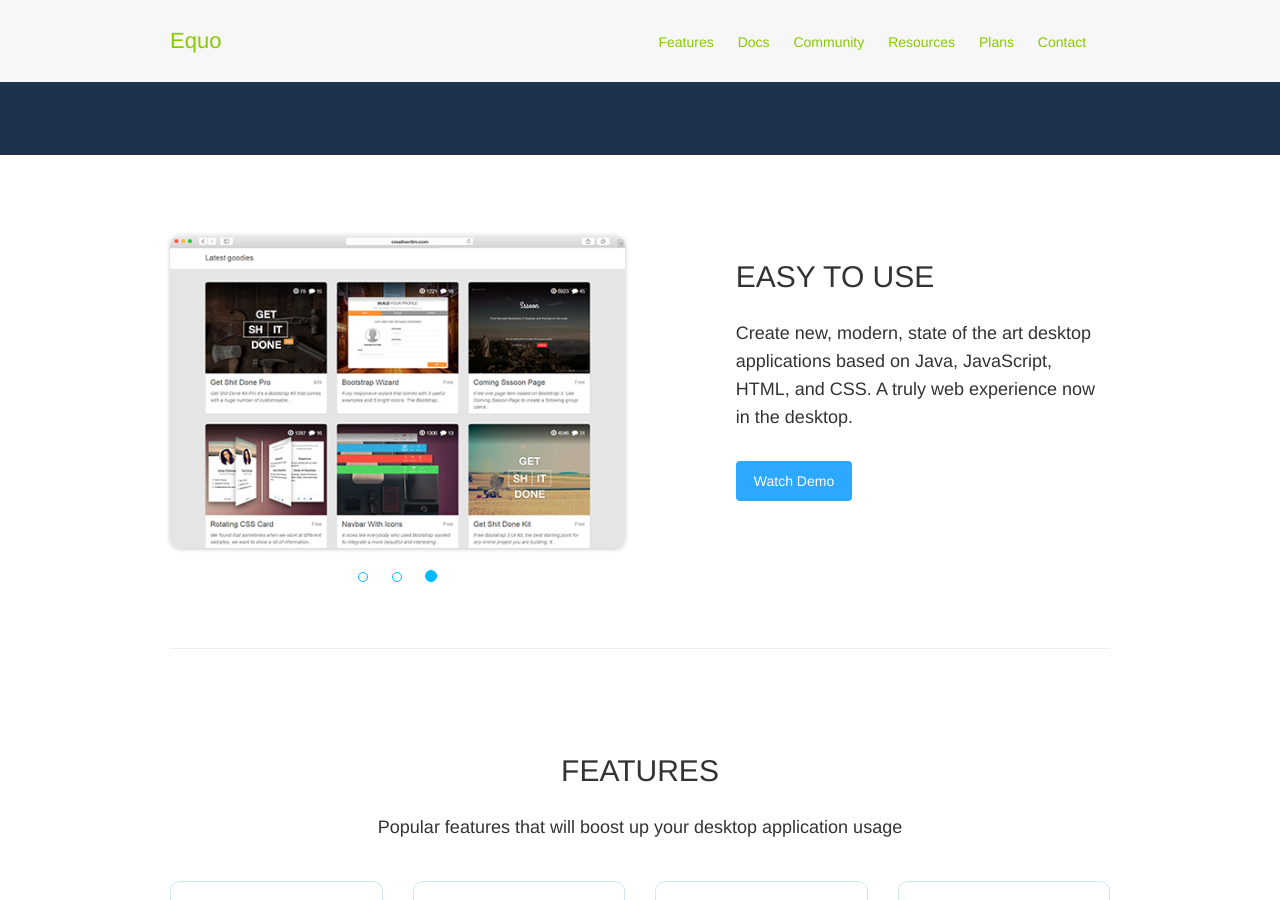
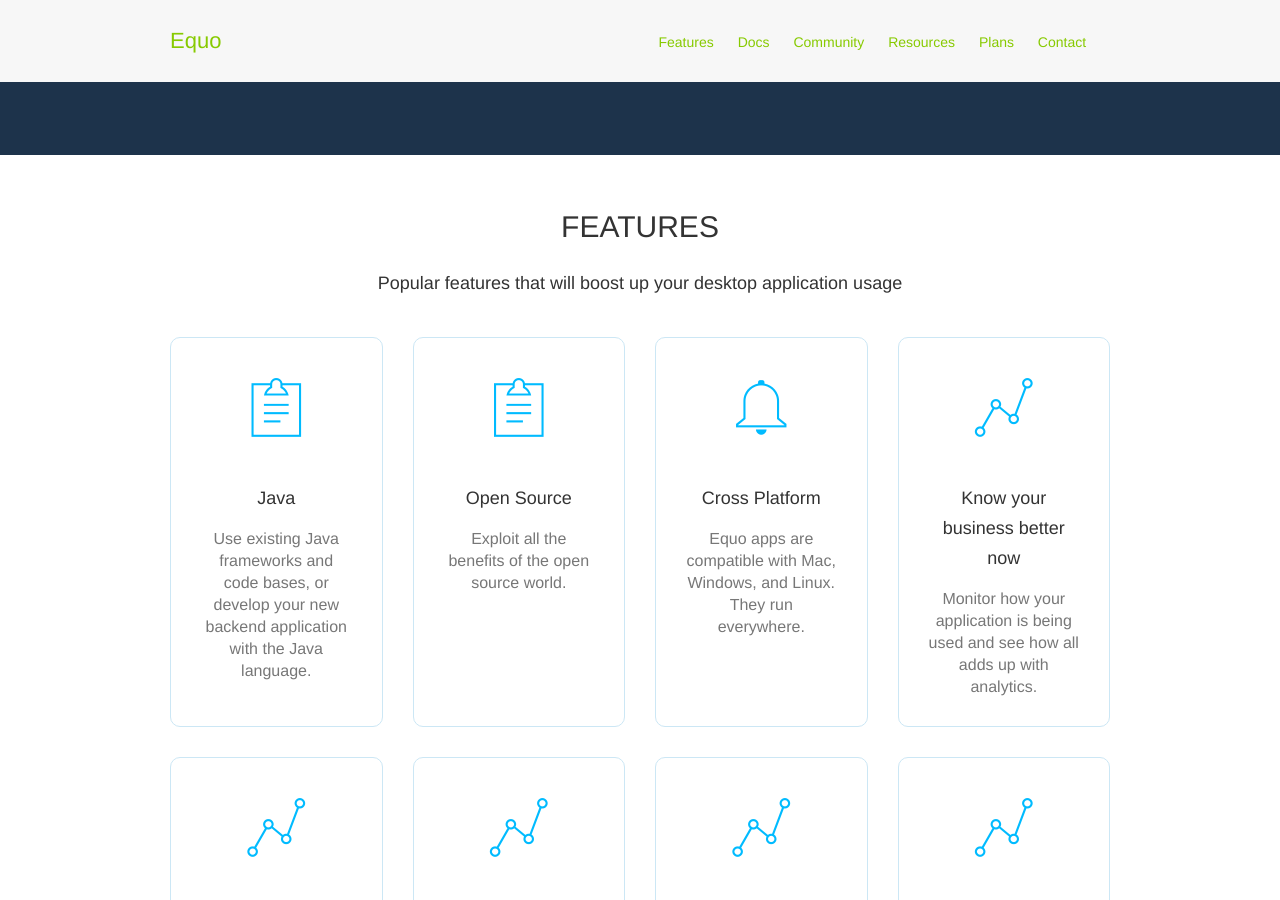
Before and after one commit to maketechnology/equo, a Jekyll site: the page built from index.html, in a window 1280 px wide and 900 px high, scrolled down 475 px. Built offline with Jekyll 4.4.1, drawn with Linux system fonts in a browser that asks for light colours.

Commit message:
Remove demo section

```diff
--- a/_includes/demo.html
+++ /dev/null
@@ -1,35 +0,0 @@
-<div class="section section-demo">
-    <div class="container">
-        <div class="row">
-            <div class="col-md-6">
-                <div id="description-carousel" class="carousel fade" data-ride="carousel">
-                    <div class="carousel-inner">
-                        <div class="item">
-                            <img src="assets/img/template/examples/home_33.jpg" alt="">
-                        </div>
-                        <div class="item active">
-                            <img src="assets/img/template/examples/home_22.jpg" alt="">
-                        </div>
-                        <div class="item">
-                            <img src="assets/img/template/examples/home_11.jpg" alt="">
-                        </div>
-                    </div>
-                    <ol class="carousel-indicators carousel-indicators-blue">
-                        <li data-target="#description-carousel" data-slide-to="0" class=""></li>
-                        <li data-target="#description-carousel" data-slide-to="1" class="active"></li>
-                        <li data-target="#description-carousel" data-slide-to="2" class=""></li>
-                    </ol>
-                </div>
-            </div>
-            <div class="col-md-5 col-md-offset-1">
-                <h4 class="header-text">Easy to Use</h4>
-                <p>
-                    Create new, modern, state of the art desktop applications based on Java, JavaScript, HTML, and CSS. A truly web experience now in the desktop.
-                </p>
-                <a href="" id="Demo3" class="btn btn-fill btn-info" data-button="info">Watch Demo</a>
-            </div>
-        </div>
-        <hr>
-        </hr>
-    </div>
-</div>
--- a/_layouts/default.html
+++ b/_layouts/default.html
@@ -6,7 +6,6 @@
 		{% include header.html %}
 		<div class="wrapper">
 			{% include billboard.html %}
-			{% include demo.html %}
 			{% include features.html %}
 			{% include section_content.html %}
 			{% include footer.html %}
```
